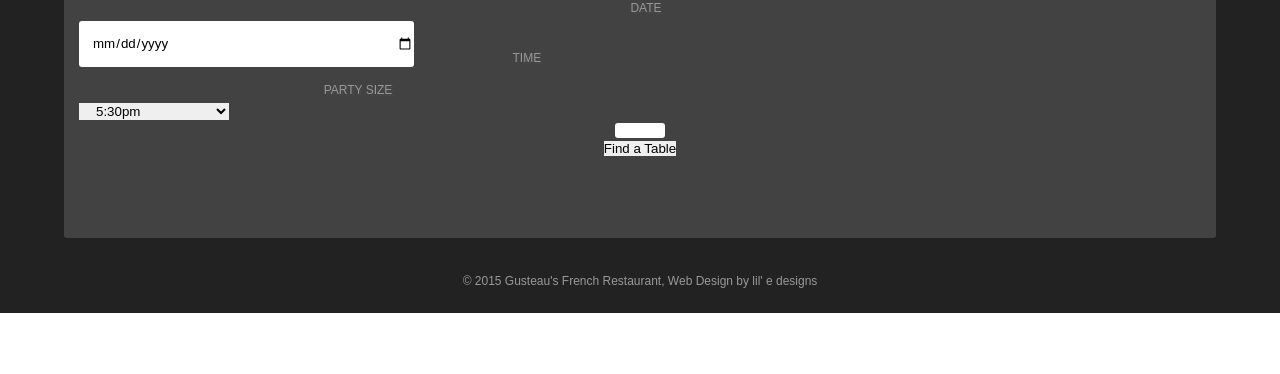
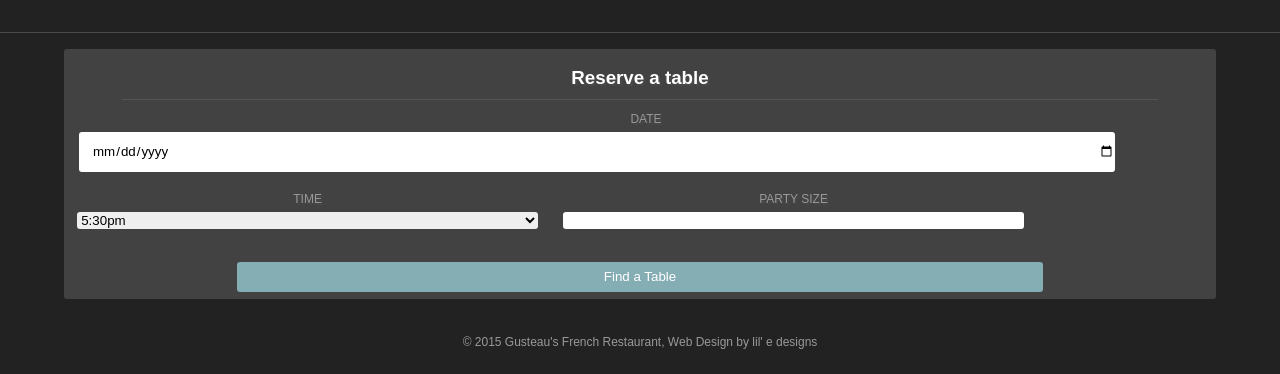
Before and after one commit to EmmyLou522/project_final3_allen_emily, a plain HTML site: page index.html in a window 1280 px wide. Shown: the part 999-1373 px from the top of the page. Before the commit the page ends 1312 px from the top, so only its background shows below. Drawn offline with Linux system fonts and the light colour scheme.

Commit message:
style reservation section on home page

```diff
--- a/css/home.css
+++ b/css/home.css
@@ -97,7 +97,7 @@ header {
 #additionalinfo {
     width: 100%;
     background-color: #222222;
-    margin-top: 14em;
+    margin-top: 20em;
     padding-top: 3em;
     border-bottom: 1px solid #4a4949;
 }
@@ -121,6 +121,10 @@ header {
 #phone h1 {
     padding-bottom: 1em;
     color: #a30810;
+}
+
+#email {
+    margin-top: 1em;
 }
 
 #hours {
@@ -151,7 +155,7 @@ header {
     background-color: #424242;
     border-radius: 3px;
     width: 90%;
-    height: 300px;
+    height: 250px;
     margin: auto;
     text-align: center;
 }
@@ -175,41 +179,58 @@ header {
 
 }
 
-#reserveatable p:nth-last-of-type(2) {
-    text-align: center;
-    width: calc(100% /2);
-}
-
-#partysize {
-    width: calc(100% /2);
-    padding-top: 1em;
-    padding-bottom: .5em;
-    text-align: center;
-}
-
 input[type="date"] {
-    height: 3.5em;
-    width: 335px;
+    height: 3em;
+    width: 90%;
     float: left;
     margin-left: 1.1em;
     padding-left: 1em;
     border-radius: 3px;
     font-family: "ff-good-headline-web-pro-con", sans-serif;
-    margin-bottom: 1em;
+    margin-bottom: 1.5em;
+}
+
+label {
+    display: inline-block;
+    text-align: center;
+    font-family: "ff-good-headline-web-pro-con", sans-serif;
+    font-size: 12px;
+    color: #999999;
+    width: 40%;
+    float: left;
+    margin-right: 1em;
+    margin-left: 1.1em;
+    padding-bottom: .5em;
 }
 
 select {
-    width: 150px;
-    padding-left: 1em;
-    margin-left: 1.1em;
-    float: left;
-    display: inline;
+    display: block;
+    width: 100%;
+    border-radius: 3px;
+    margin-top: .5em;
 }
 
 input[type="number"] {
-    width: 50px;
+    display: block;
+    width: 100%;
     border-radius: 3px;
-    display: inline;
+    height: 17px;
+    margin-top: .5em;
+    font-family: "ff-good-headline-web-pro-con", sans-serif;
+    font-size: 12px;
+}
+
+input[type="submit"] {
+    width: 70%;
+    height: 30px;
+    border-radius: 3px;
+    color: white;
+    background-color: #85adb4;
+    margin-top: 2em;
+}
+
+input[type="submit"]:hover {
+    background-color: #38728b;
 }
 
 #reservationlink a {
@@ -228,5 +249,5 @@ footer {
     height: 75px;
     font-size: 12px;
     text-align: center;
-    padding-top: 3em;
+    padding: 3em;
 }
--- a/index.html
+++ b/index.html
@@ -44,7 +44,7 @@
             <p>01 40 13 08 80</p>
             <p> 168, rue Montmartre - 75002</p>
             <p>Paris, France</p>
-            <p>contact@ratatouille-paris.fr</p>
+            <p id="email">contact@ratatouille-paris.fr</p>
             <a href="#"><img src="img/facebook.png" alt="Facebook icon"></a>
             <a href="#"><img src="img/twitter.png" alt="Twitter icon"></a>
         </article>
@@ -56,9 +56,7 @@
                 <p>DATE</p>
                 <input type="date" name="date">
                 <br>
-                <p>TIME</p>
-                <p id="partysize">PARTY SIZE</p>
-                <select name="time">
+                <label>TIME<select name="time">
                     <option value="5:30pm">5:30pm</option>
                     <option value="6:00pm">6:00pm</option>
                     <option value="6:30pm">6:30pm</option>
@@ -68,10 +66,9 @@
                     <option value="8:30pm">8:30pm</option>
                     <option value="9:00pm">9:00pm</option>
                     <option value="9:30pm">9:30pm</option>
-                </select>
-
-                <br>
-                <input type="number" name="number">
+                </select></label>
+                    <br>
+                    <label>PARTY SIZE<input type="number" name="number"></label>
                 <br>
                 <input type="submit" value="Find a Table">
             </form>
```
